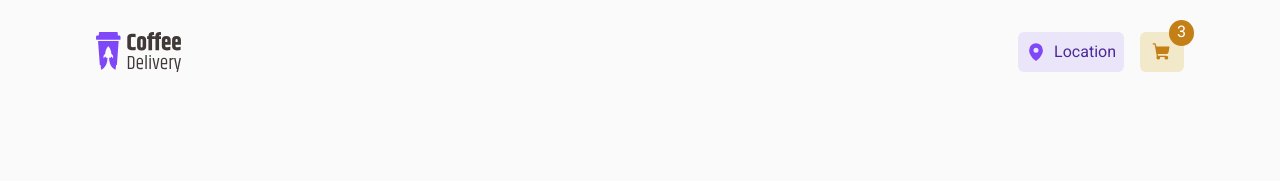
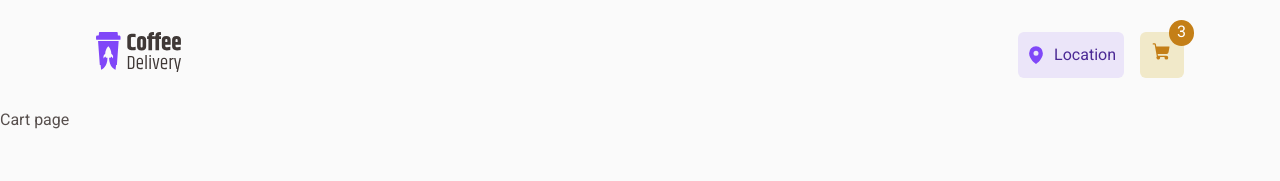
Before and after one commit to bruflor/ignite-challenge02-Coffe-Delivery, a React (Vite) app: page /cart in a window 1280 px wide. Shown: the top 181 px of the page. Built offline with nearby package versions, Linux system fonts and the light colour scheme.

Commit message:
header navlinks

```diff
--- a/src/Router.tsx
+++ b/src/Router.tsx
@@ -1,5 +1,6 @@
 import { Routes, Route } from "react-router-dom";
 import { DefaultLayout } from "./layouts/defaultLayouts";
+import { Cart } from "./pages/Cart";
 import { Home } from "./pages/Home";
 
 export const Router = () => {
@@ -7,7 +8,7 @@ export const Router = () => {
     <Routes>
       <Route path="/" element={<DefaultLayout />}>
         <Route path="/" element={<Home />} />
-        <Route path="/cart" />
+        <Route path="/cart" element={<Cart />} />
       </Route>
     </Routes>
   );
--- a/src/components/Cards/menuCard.tsx
+++ b/src/components/Cards/menuCard.tsx
@@ -50,7 +50,7 @@ export const MenuCard = ({ description, name, price, tags }: MenuCardProps) => {
       <img src={imageSRC} />
       <div>
         {tags.map((tag) => {
-          return <Tags>{tag}</Tags>;
+          return <Tags key={tag}>{tag}</Tags>;
         })}
       </div>
       <h4>{name}</h4>
--- a/src/components/Header/index.tsx
+++ b/src/components/Header/index.tsx
@@ -1,20 +1,25 @@
-import { Cart, LocationTag, NavBar } from "./style";
+import { CartLink, LocationTag, NavBar } from "./style";
 import Logo from "../../assets/LogoCoffeDelivery.svg";
 import { MapPin, ShoppingCart } from "phosphor-react";
+import { NavLink } from "react-router-dom";
 
 export const Header = () => {
   return (
     <NavBar>
-      <img src={Logo} />
+      <NavLink to="/">
+        <img src={Logo} />
+      </NavLink>
       <div>
         <LocationTag>
           <MapPin size={20} weight="fill" />
           <span>Location</span>
         </LocationTag>
-        <Cart>
+        <CartLink>
           <span>3</span>
-          <ShoppingCart size={20} weight="fill" />
-        </Cart>
+          <NavLink to="/cart">
+            <ShoppingCart size={20} weight="fill" />
+          </NavLink>
+        </CartLink>
       </div>
     </NavBar>
   );
--- a/src/components/Header/style.ts
+++ b/src/components/Header/style.ts
@@ -31,19 +31,19 @@ export const LocationTag = styled.a`
   }
 `;
 
-export const Cart = styled.a`
+export const CartLink = styled.div`
   position: relative;
-
+  border-radius: 6px;
   display: flex;
   align-items: center;
   background: ${(props) => props.theme["yellow-light"]};
-  color: ${(props) => props.theme["yellow-dark"]};
   padding: 0.5rem 0.75rem;
   :hover {
-    /* background: ${(props) => props.theme.yellow}; */
     cursor: pointer;
   }
-
+  a {
+    color: ${(props) => props.theme["yellow-dark"]};
+  }
   span {
     position: absolute;
     z-index: 1;
--- /dev/null
+++ b/src/pages/Cart/index.tsx
@@ -0,0 +1,3 @@
+export const Cart = () => {
+  return <div>Cart page</div>;
+};
--- a/src/styles/global.ts
+++ b/src/styles/global.ts
@@ -8,6 +8,9 @@ export const GlobalStyle = createGlobalStyle`
 }
 
 :focus{
+    outline: 0;
+}
+:focus input{
     outline: 0;
     box-shadow: 0 0 0 2px ${(props) => props.theme["yellow-dark"]};
 }
```
Also changed, not shown: src/App.styles.ts (deleted, +0 -24 lines), src/pages/Cart/style.ts (added).
